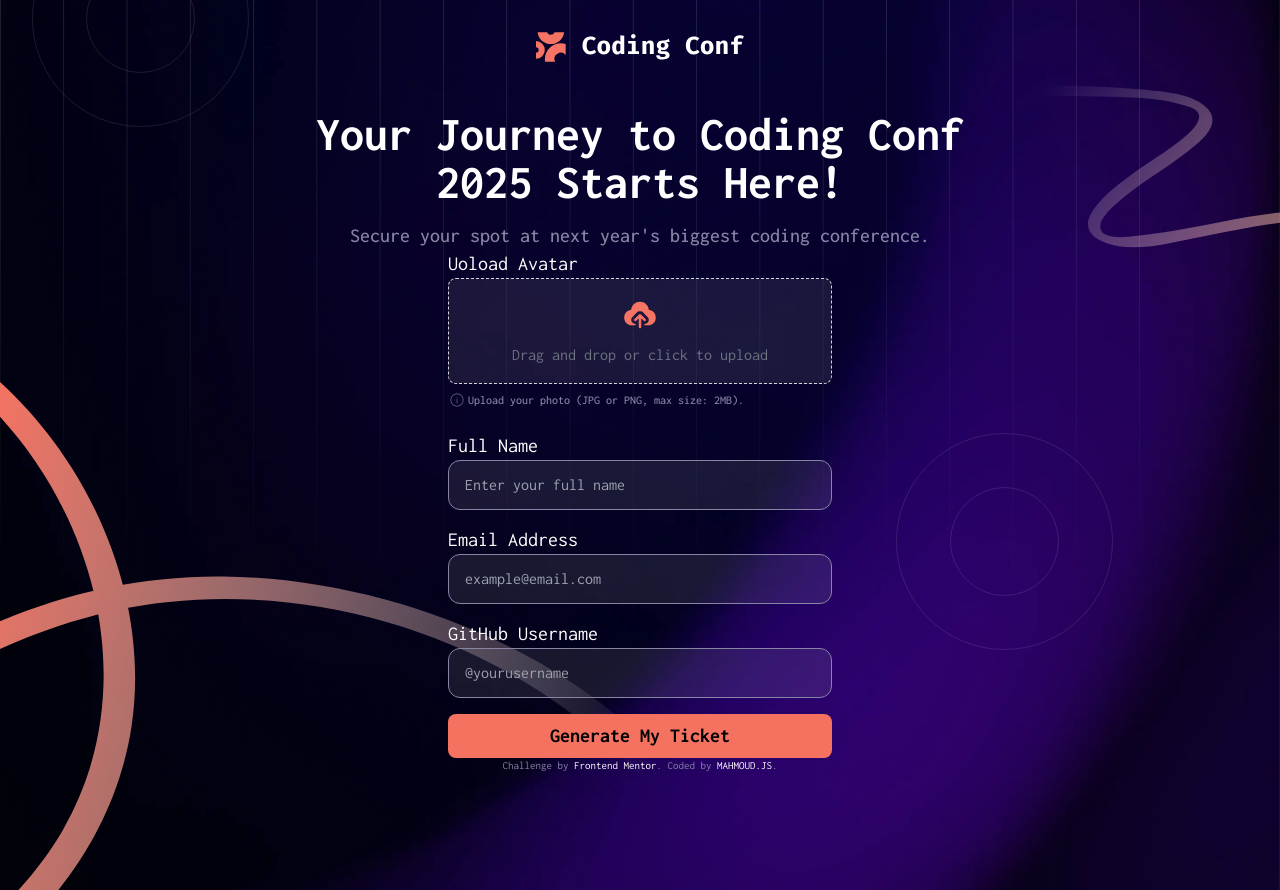
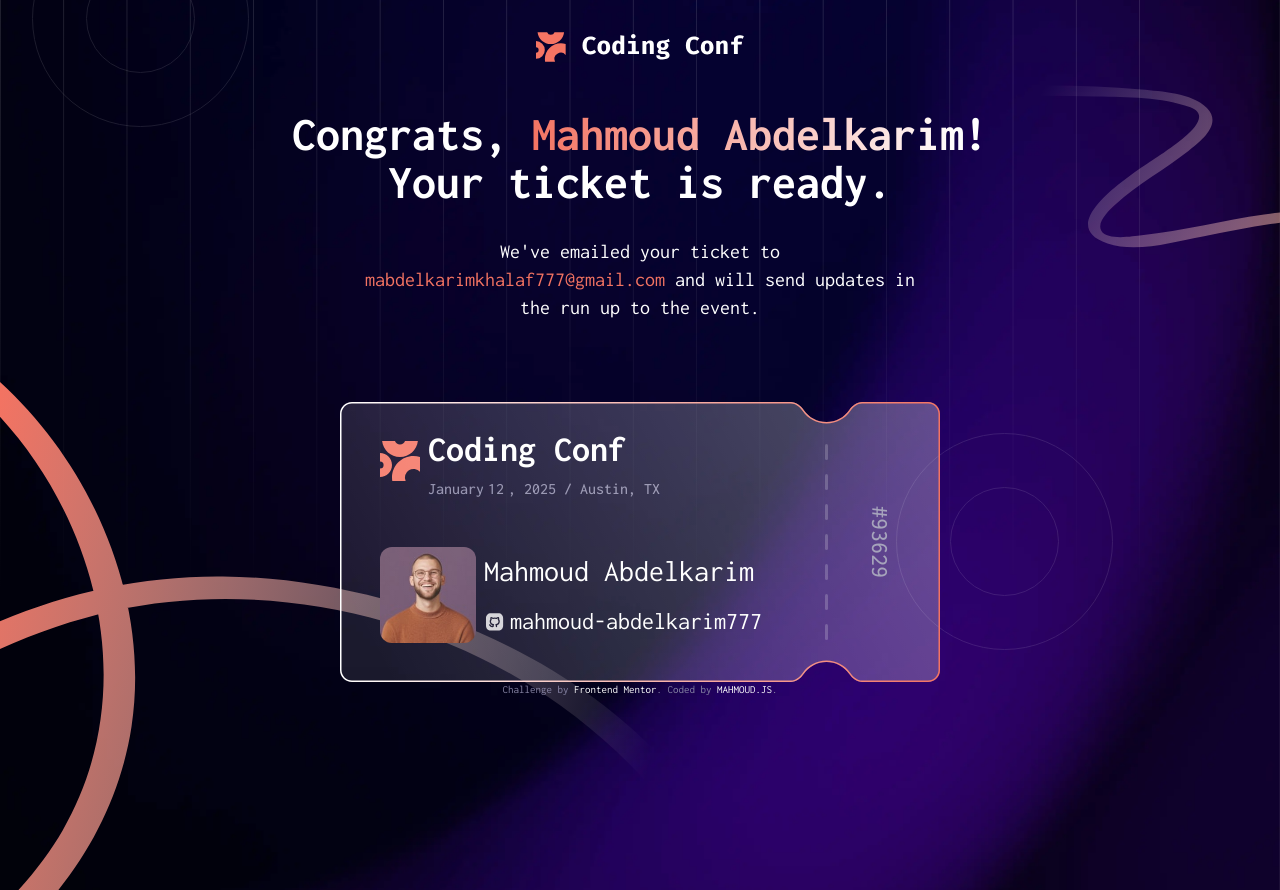
Before and after one commit to Mahmoud-Abdelkarim777/conference-ticket-generator-main, a website: page index.html in a window 1280 px wide. Drawn offline with nearby package versions, Linux system fonts and the light colour scheme; some packages are replaced by stand-ins of ours; a script that the page names is missing.

Commit message:
first commit

```diff
--- a/index.html
+++ b/index.html
@@ -21,7 +21,7 @@
     .attribution a { color: hsl(0, 0%, 100%); }
   </style>
 </head>
-<body class="bg-[url('../assets/images/background-mobile.webp')] md:bg-[url('../assets/images/background-tablet.webp')] lg:bg-[url('../assets/images/background-desktop.webp')] bg-center bg-no-repeat bg-cover font-inconsolata relative h-[890px] overflow-x-hidden">
+<body class="bg-[url('../assets/images/background-mobile.webp')] md:bg-[url('../assets/images/background-tablet.webp')] lg:bg-[url('../assets/images/background-desktop.webp')] bg-center bg-no-repeat bg-cover font-inconsolata relative h-[100vh] md:h-[890px] overflow-x-hidden">
   <div>
     <img src="./assets/images/pattern-lines.svg" class="absolute top-0 z-[-1] bg-center bg-no-repeat h-[100vh]" alt="pattern-lines">
     <img src="./assets/images/pattern-squiggly-line-top.svg" class="absolute right-0 md:top-20 top-8 w-[139px] md:w-[360px] h-[65px] md:h-[168px] z-[-1]" alt="pattern-squiggly-line-top">
@@ -38,12 +38,12 @@
     </div>
   </header>
   <main role="main">
-    <div id="banner-text" class=" text-center flex items-center justify-center flex-col">
+    <div id="banner-text" class="hidden text-center flex items-center justify-center flex-col">
       <h1 class="md:text-5xl text-3xl font-700 text-neutral-0 md:w-[670px]">Your Journey to Coding Conf 2025 Starts Here!</h1>
       <p class="text-xl font-500 text-neutral-500 mt-4">Secure your spot at next year's biggest coding conference.</p>
     </div>
     <!-- Form starts -->
-    <form novalidate id="form" class=" flex flex-col items-center">
+    <form novalidate id="form" class="hidden flex flex-col items-center">
       <div class="w-full max-w-sm mx-auto">
         <!-- Upload Container -->
         <label for="avatar" class="mx-4 md:mx-0 text-neutral-0 text-xl">Uoload Avatar</label>
@@ -100,14 +100,14 @@
     </form>
     <!-- Form ends -->
     <!-- Generated tickets starts -->
-    <div id="ticket" class="hidden">
+    <div id="ticket" class="h idden">
       <div class="text-center flex items-center justify-center flex-col mb-20">
         <h2 class="text-3xl md:text-5xl font-700 text-neutral-0 text-center mx-1 md:mx-0 mb-8 md:w-[700px]">Congrats, <span id="name-user" class="bg-gradient-to-r from-gradientText-from to-gradientText-to text-transparent bg-clip-text">Mahmoud Abdelkarim</span>! Your ticket is ready.</h2>
         <p class="text-xl font-400 text-neutral-0 text-center mx-1 md:mx-0 md:w-[580px]">We've emailed your ticket to <span id="email-user" class="text-gradientText-from">mabdelkarimkhalaf777@gmail.com</span> and will send updates in the run up to the event.</p>
       </div>
-      <div class="h-[185px] md:mx-auto md:w-[600px] md:h-[280px] mx-4 p-4 md:px-10 flex flex-col justify-between md:justify-around relative">
+      <div class=" md:mx-auto md:w-[600px] h-[185px] md:h-[280px] mx-4 p-4 md:px-10 flex flex-col justify-around md:justify-around relative">
         <p class="text-neutral-500 font-500 text-2xl absolute top-1/2 translate-y-[-50%] md:right-6 right-[-15px] rotate-90">#<span id="random-num">01609</span></p>
-        <img src="./assets/images/pattern-ticket.svg" class="absolute top-0 left-0" alt="pattern-ticket">
+        <img src="./assets/images/pattern-ticket.svg" class="h-[185px] md:h-[280px] absolute top-0 left-0" alt="pattern-ticket">
         <div class="h-[40 px] flex items-start gap-2">
           <img src="./assets/images/logo-mark.svg" alt="logo-mark">
           <div>
```
Also changed, not shown: src/output.css.
